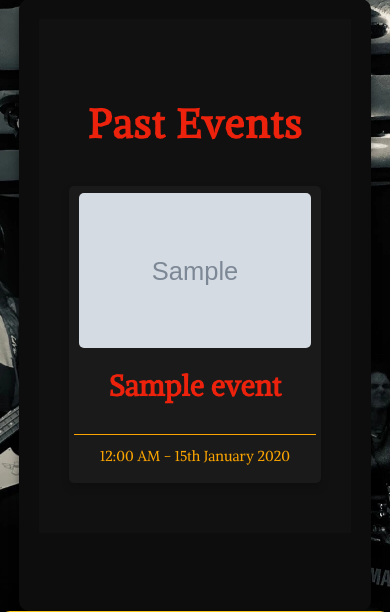
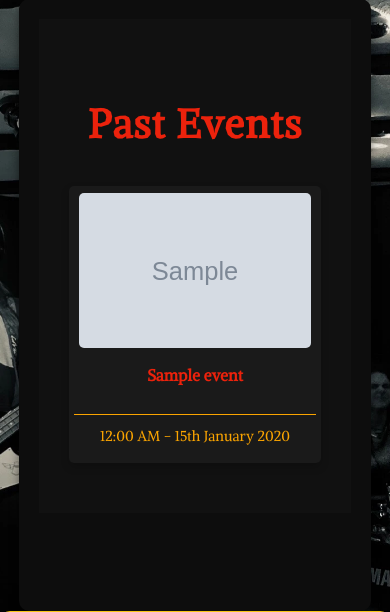
Before and after one commit to Fin250/ProjectRook1, a Flask app: page /past_events in a window 390 px wide. Shown: the part 67-679 px from the top of the page. Run offline with Flask 3, Linux system fonts and the light colour scheme; tables that the repository leaves empty hold one stand-in row (values such as "Sample post"); grey boxes marked "Sample" are stand-in pictures.

Commit message:
Updated font sizes for event grid and venue detail contents

```diff
--- a/static/css/admin.css
+++ b/static/css/admin.css
@@ -374,6 +374,10 @@
     .events-grid {
         grid-template-columns: repeat(2, 1fr);
     }
+
+    .admin-header h2 {
+        font-size: 1.5rem;
+    }
 }
 
 @media (max-width: 900px) {
--- a/static/css/home.css
+++ b/static/css/home.css
@@ -104,7 +104,7 @@
 }
 
 .event-title {
-    font-size: 2.4rem;
+    font-size: 1.6rem;
     font-weight: bold;
     margin: 5px 0;
     color: #ec220c;
@@ -245,7 +245,7 @@
     }
 
     .event-title {
-        font-size: 1.8rem;
+        font-size: 1rem;
     }
 
     .venue-description h2,
--- a/templates/venue.html
+++ b/templates/venue.html
@@ -53,6 +53,9 @@
                         <li><strong>XLR cables:</strong> x16</li>
                         <li><strong>58 type mics:</strong> x2</li>
                         <li><strong>Stage snake:</strong> 16x4</li>
+                        <li><strong>DI boxes:</strong> x3</li>
+                        <li><strong>Full drum backline:</strong> with 1 up, 1 down shells</li>
+                        <li><strong>Bass cab and head:</strong> x1</li>
                     </ul>
                 </div>
             </div>
```
